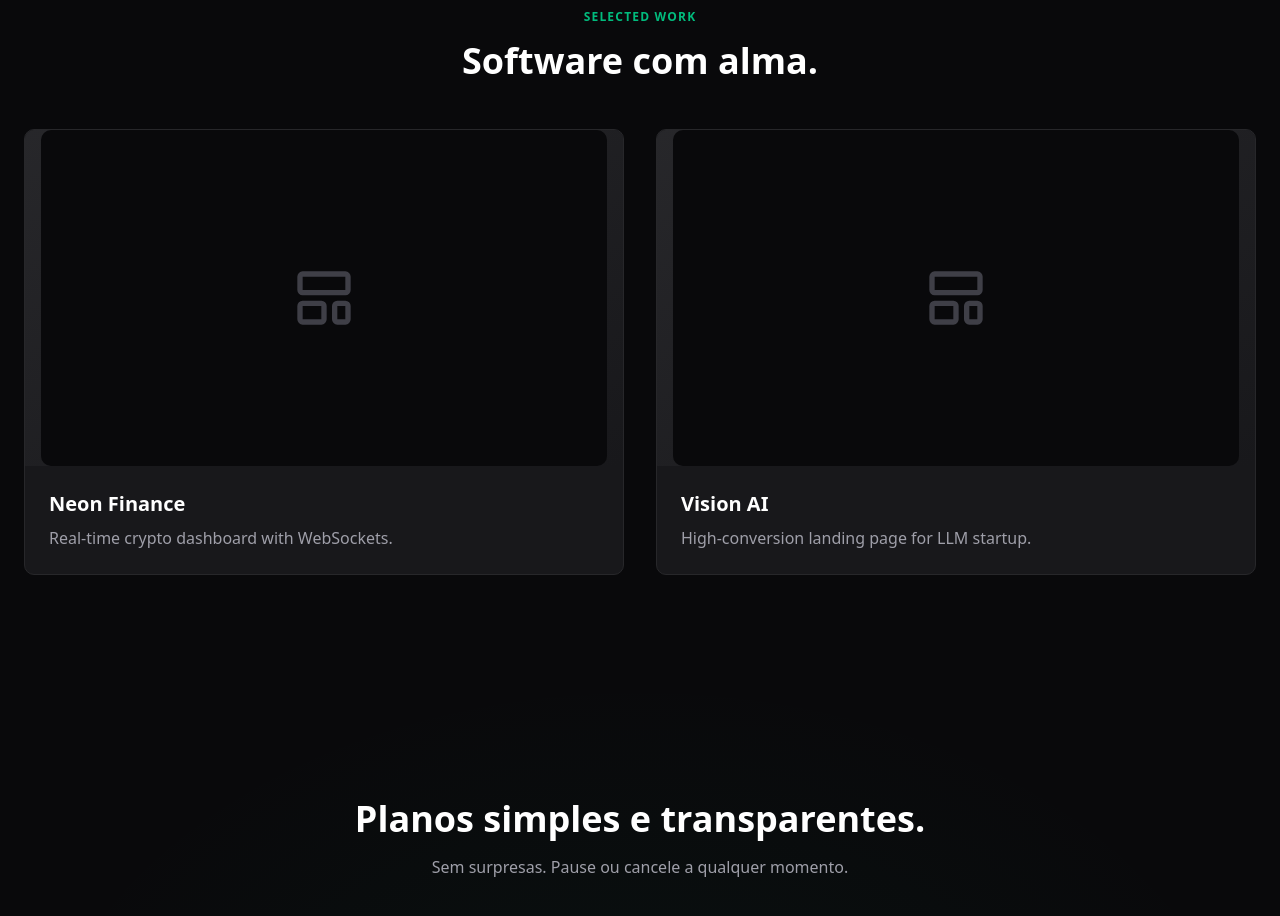
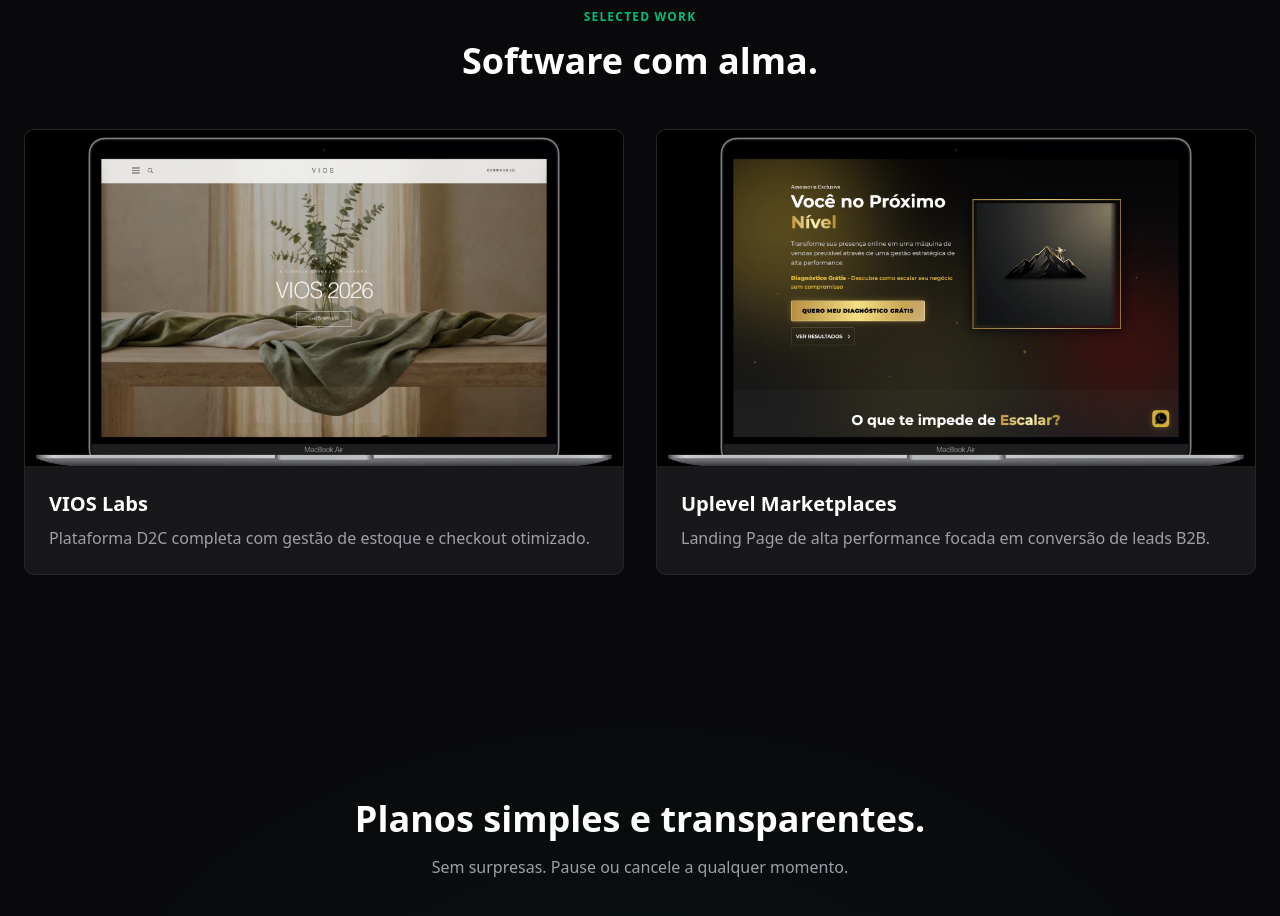
Before and after one commit to gaholiveira/godev-studio, a Next.js app: page / in a window 1280 px wide. Shown: the part 1160-2076 px from the top of the page. Built offline with nearby package versions, Linux system fonts and the light colour scheme.

Commit message:
mockups instalados

```diff
--- a/src/components/selected-work.tsx
+++ b/src/components/selected-work.tsx
@@ -1,4 +1,4 @@
-import { LayoutTemplate } from "lucide-react";
+import Image from "next/image";
 
 export function SelectedWork() {
   return (
@@ -16,38 +16,48 @@ export function SelectedWork() {
 
         {/* Grid de Projetos */}
         <div className="grid grid-cols-1 md:grid-cols-2 gap-8">
-          {/* Projeto 1: Fintech Dashboard */}
+          {/* Projeto 1: VIOS */}
           <div className="group border border-zinc-800 bg-zinc-900 rounded-lg overflow-hidden">
             {/* Área da Imagem */}
-            <div className="aspect-video bg-gradient-to-br from-zinc-800 to-zinc-900 flex items-center justify-center overflow-hidden">
-              <div className="bg-zinc-950 rounded-lg m-4 w-full h-full flex items-center justify-center group-hover:scale-105 transition-transform duration-300">
-                <LayoutTemplate className="w-16 h-16 text-zinc-700" />
-              </div>
+            <div className="aspect-video relative overflow-hidden bg-zinc-950">
+              <Image
+                src="/images/mockvioslabs.png"
+                alt="Dashboard da plataforma Vios Labs"
+                fill
+                className="object-cover group-hover:scale-105 transition-transform duration-300"
+              />
             </div>
 
             {/* Rodapé do Card */}
             <div className="p-6">
-              <h3 className="text-xl font-bold text-white mb-2">Neon Finance</h3>
+              <h3 className="text-xl font-bold text-white mb-2">VIOS Labs</h3>
               <p className="text-zinc-400">
-                Real-time crypto dashboard with WebSockets.
+                Plataforma D2C completa com gestão de estoque e checkout
+                otimizado.
               </p>
             </div>
           </div>
 
-          {/* Projeto 2: AI Landing Page */}
+          {/* Projeto 2: Uplevel */}
           <div className="group border border-zinc-800 bg-zinc-900 rounded-lg overflow-hidden">
             {/* Área da Imagem */}
-            <div className="aspect-video bg-gradient-to-br from-zinc-800 to-zinc-900 flex items-center justify-center overflow-hidden">
-              <div className="bg-zinc-950 rounded-lg m-4 w-full h-full flex items-center justify-center group-hover:scale-105 transition-transform duration-300">
-                <LayoutTemplate className="w-16 h-16 text-zinc-700" />
-              </div>
+            <div className="aspect-video relative overflow-hidden bg-zinc-950">
+              <Image
+                src="/images/mockuplevelmktp.png"
+                alt="Landing page Uplevel Marketplaces"
+                fill
+                className="object-cover group-hover:scale-105 transition-transform duration-300"
+              />
             </div>
 
             {/* Rodapé do Card */}
             <div className="p-6">
-              <h3 className="text-xl font-bold text-white mb-2">Vision AI</h3>
+              <h3 className="text-xl font-bold text-white mb-2">
+                Uplevel Marketplaces
+              </h3>
               <p className="text-zinc-400">
-                High-conversion landing page for LLM startup.
+                Landing Page de alta performance focada em conversão de leads
+                B2B.
               </p>
             </div>
           </div>
```
Also changed, not shown: public/Images/mockuplevelmktp.png (added), public/Images/mockvioslabs.png (added).
